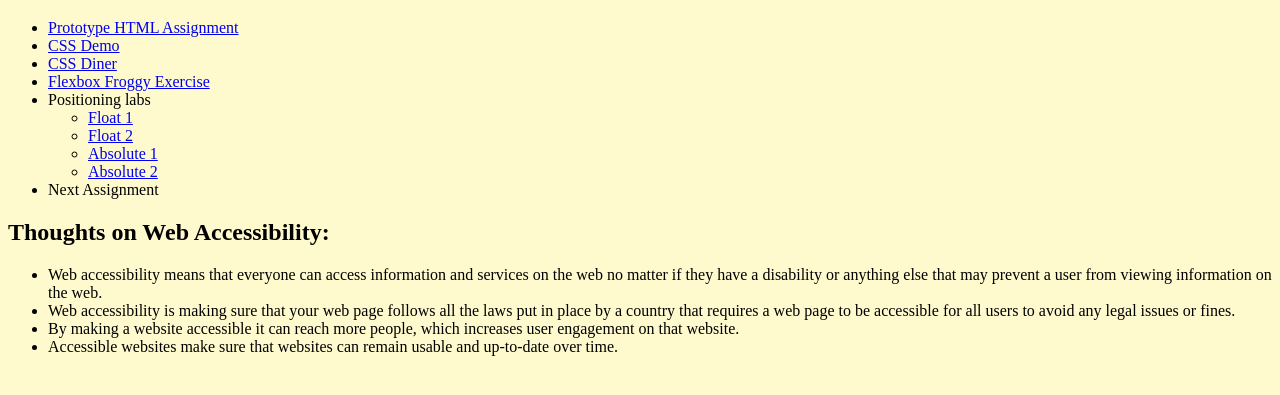
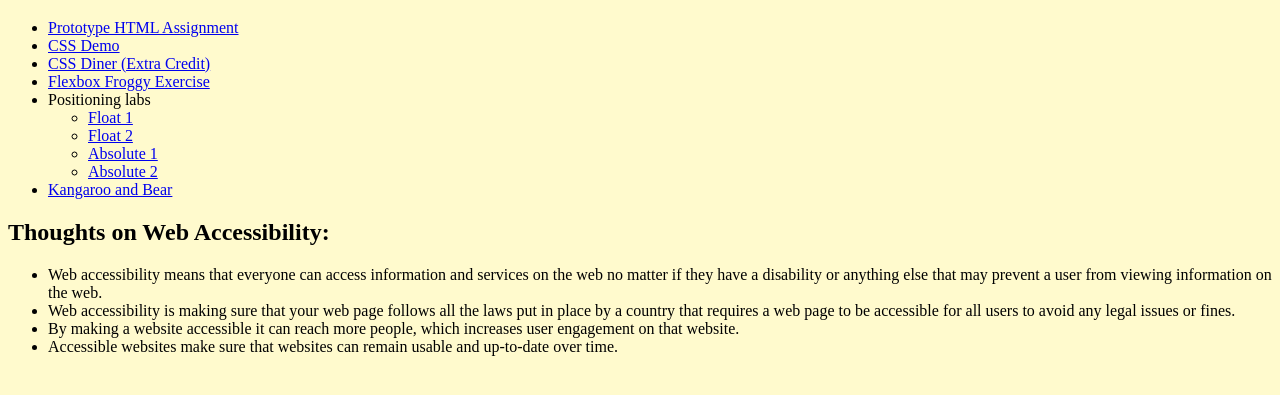
Before and after one commit to joshuameachem/ifsc-1310-01, a plain HTML site: page index.html in a window 1280 px wide. Shown: the part 61-456 px from the top of the page. Drawn offline with Linux system fonts and the light colour scheme.

Commit message:
added new img

```diff
--- a/index.html
+++ b/index.html
@@ -17,7 +17,7 @@
     <ul>
         <li><a href = "prototype/index.html">Prototype HTML Assignment</a></li>
         <li><a href = "css.demo/index.html">CSS Demo</a></li>
-        <li><a href = "assets/img/cssdiner.png">CSS Diner</a></li>
+        <li><a href = "assets/img/cssdiner.png">CSS Diner (Extra Credit)</a></li>
         <li><a href = "assets/img/flexboxfroggy.png">Flexbox Froggy Exercise</a></li>
         <li>Positioning labs</li>
         <ul>
@@ -26,7 +26,7 @@
           <li><a href = "positioning labs/absolute-1.html">Absolute 1</a></li>
           <li><a href = "positioning labs/absolute-2.html">Absolute 2</a></li>
         </ul>
-        <li> Next Assignment</li>
+        <li><a href = "assets/img/Bear and Kangaroo_.jpg">Kangaroo and Bear</a></li>
     </ul>
   </nav>
    <h2>Thoughts on Web Accessibility: </h2>
```
Also changed, not shown: assets/img/Bear and Kangaroo_.jpg (added).
